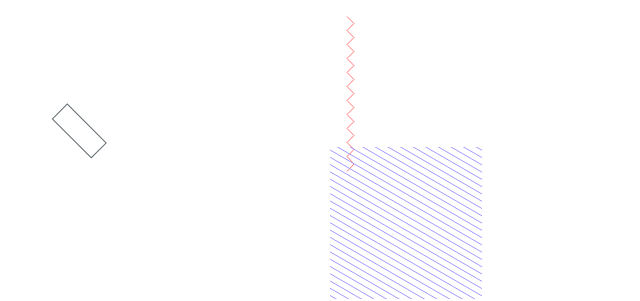
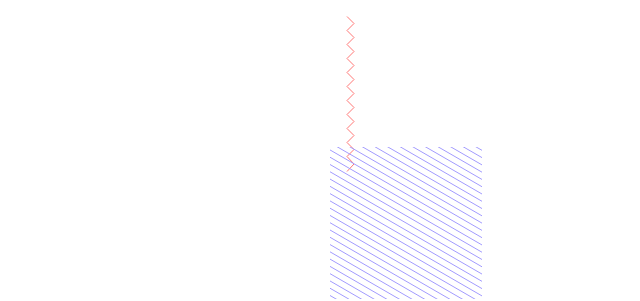
Before and after one commit to AbdKayali3/shapesGeneratorJS, a plain HTML site: page index.html in a window 1280 px wide. Shown: the top 301 px of the page, 422-1062 px from the left. Drawn offline with Linux system fonts and the light colour scheme.

```diff
--- a/index.html
+++ b/index.html
@@ -18,7 +18,7 @@
                     element: document.body,
                     options: {
                         colorList: ["#a29bfe","#ffeaa7","#ff7675","#fd79a8","#ff7675","#55efc4","#636e72"],
-                        numberOfShapes: 30,
+                        numberOfShapes: 20,
                         mode: 1,
                         rotation: true
                     }
```
Also changed, not shown: README.md.
